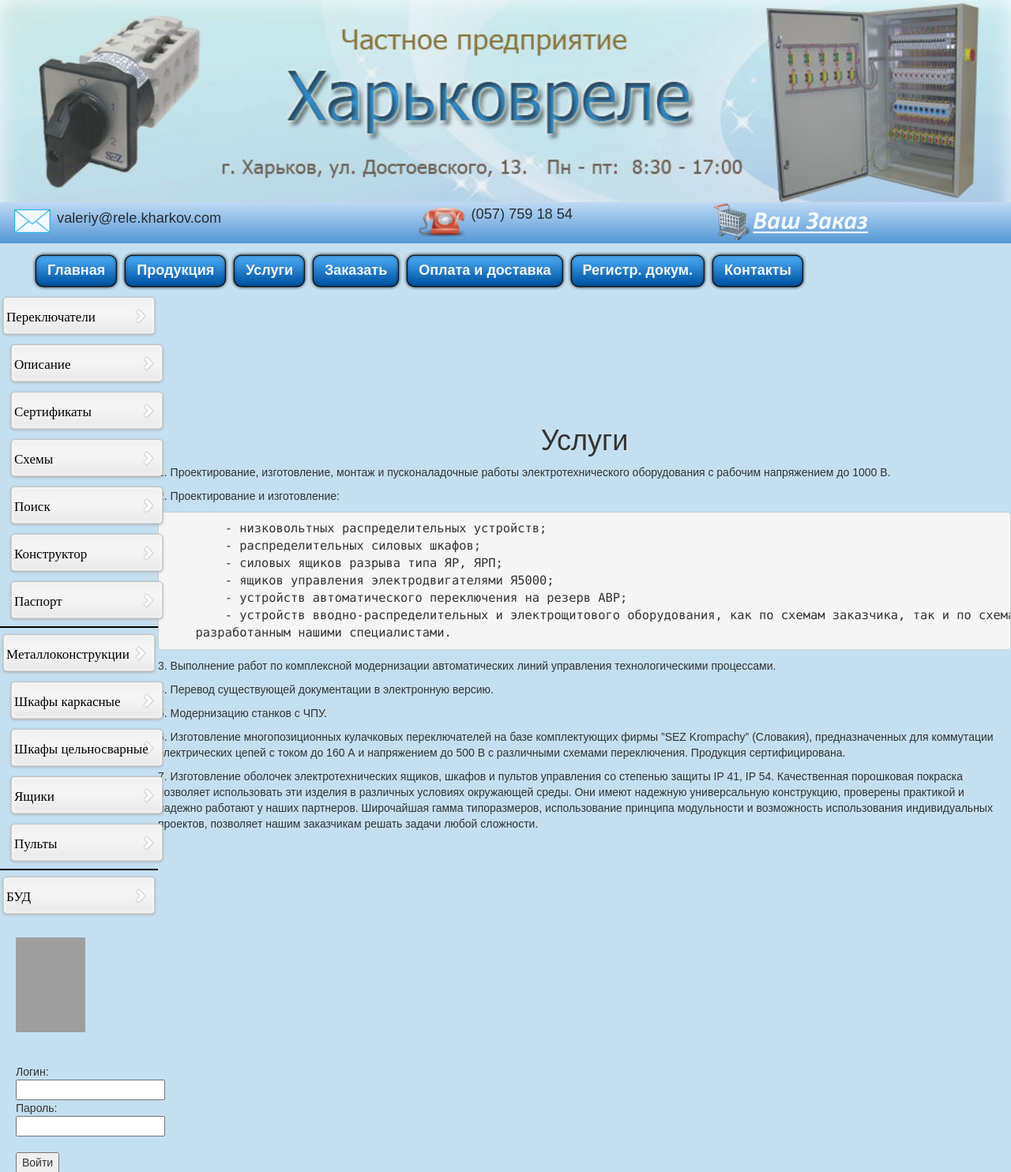
After one commit to randonner65/test, a Yii app: template views/site/services.php in a window 1280 px wide. The commit adds this page. Shown: the top 1484 px of the page at 79% size. Run offline with PHP 8.4 and a stand-in for Yii, Linux system fonts and the light colour scheme; the template is opened without the code that fills it, so the values that code supplies are empty; some libraries are stand-ins or nearby versions; grey boxes are pictures that could not be loaded.

Commit message:
creating site pages

```diff
--- a/views/layouts/header.html
+++ b/views/layouts/header.html
@@ -36,22 +36,22 @@
 	    <a href = '/' ><span>Главная</span></a>
       </li>
       <li id="menu_products">
-	    <a href = '/products' ><span>Продукция</span></a>
+	    <a href = '/site/products' ><span>Продукция</span></a>
       </li>
       <li id="menu_services">
-	    <a href = '/services' ><span>Услуги</span></a>
+	    <a href = '/site/services' ><span>Услуги</span></a>
       </li>
       <li id="menu_order">
-	    <a href = '/order' ><span>Заказать</span></a>
+	    <a href = '/site/order' ><span>Заказать</span></a>
       </li>
       <li id="menu_payment">
-	    <a href = '/payment' ><span>Оплата и доставка</span></a>
+	    <a href = '/site/payment' ><span>Оплата и доставка</span></a>
       </li>
 	  <li id="menu_payment">
-	    <a href = '/reg_doc' ><span>Регистр. докум.</span></a>
+	    <a href = '/site/reg_doc' ><span>Регистр. докум.</span></a>
       </li>
       <li id="menu_contacts">
-	    <a href = '/contact_page.php' ><span>Контакты</span></a>
+	    <a href = '/site/contact_page.php' ><span>Контакты</span></a>
       </li>
     </ul>
  </div>
--- a/views/layouts/left_panel.html
+++ b/views/layouts/left_panel.html
@@ -2,47 +2,47 @@
 
   <ul id = "menuleft">
 	  <li class = "title">
-	   <a href = "/switchers"><span>Переключатели</span></a>
+	   <a href = "/site/site/switchers"><span>Переключатели</span></a>
 	     <ul>
 	       <li>
-	          <a href = "/description_switchers" ><span>Описание</span></a>
+	          <a href = "/site/site/description_switchers" ><span>Описание</span></a>
 	   	   </li>
 	       <li>
-	          <a href = "/certificates" ><span>Сертификаты</span></a>
+	          <a href = "/site/site/certificates" ><span>Сертификаты</span></a>
 	   	   </li>
 		   <li>
-	          <a href = "/pages/scheme_switch/scheme_switch.php" ><span>Схемы</span></a>
+	          <a href = "/site/site/pages/scheme_switch/scheme_switch.php" ><span>Схемы</span></a>
 	   	   </li>
 		   <li>
-	          <a href = "/pages/search_scheme/search_scheme.php" ><span>Поиск</span></a>
+	          <a href = "/site/pages/search_scheme/search_scheme.php" ><span>Поиск</span></a>
 	   	   </li>
 		   <li>
-	          <a href = "/pages/order_switcher/constr_switcher1new.php" ><span>Конструктор</span></a>
+	          <a href = "/site/pages/order_switcher/constr_switcher1new.php" ><span>Конструктор</span></a>
 	   	   </li>
 		   <li>
-	          <a href = "/switcher/passport.php" ><span>Паспорт</span></a>
+	          <a href = "/site/switcher/passport.php" ><span>Паспорт</span></a>
 	   	   </li>
 		 </ul>
 	  </li>
 	  <li>
-	   <a href = "/metal_constr" ><span>Металлоконструкции</span></a>
+	   <a href = "/site/metal_constr" ><span>Металлоконструкции</span></a>
 	       <ul>
 	       <li>
-	          <a href = "/cabinets_frame" ><span>Шкафы каркасные</span></a>
+	          <a href = "/site/cabinets_frame" ><span>Шкафы каркасные</span></a>
 	   	   </li>
 	       <li>
-	          <a href = "/cabinets_allwelded" ><span>Шкафы цельносварные</span></a>
+	          <a href = "/site/cabinets_allwelded" ><span>Шкафы цельносварные</span></a>
 	   	   </li>
 		   <li>
-	          <a href = "/boxes" ><span>Ящики</span></a>
+	          <a href = "/site/boxes" ><span>Ящики</span></a>
 	   	   </li>
 		   <li>
-	          <a href = "/remotes" ><span>Пульты</span></a>
+	          <a href = "/site/remotes" ><span>Пульты</span></a>
 	   	   </li>
 		 </ul>
 	   </li>
 	  <li>
-	   <a href = "/bcm" ><span>БУД</span></a>
+	   <a href = "/site/bcm" ><span>БУД</span></a>
 	  </li>
 	</ul>
 		<div style='background: #C4DFF0; padding:20px;'>
--- /dev/null
+++ b/views/site/services.php
@@ -0,0 +1,23 @@
+<h1>Услуги</h1>
+<p>1. Проектирование, изготовление, монтаж и пусконаладочные работы электротехнического оборудования с
+    рабочим напряжением до 1000 В.</p>
+<p>2. Проектирование и изготовление:</p>
+<pre style="font-size: 110%;">	- низковольтных распределительных устройств;
+	- распределительных силовых шкафов;
+	- силовых ящиков разрыва типа ЯР, ЯРП;
+	- ящиков управления электродвигателями Я5000;
+	- устройств автоматического переключения на резерв АВР;
+	- устройств вводно-распределительных и электрощитового оборудования, как по схемам заказчика, так и по схемам,
+    разработанным нашими специалистами.</pre>
+<p>3. Выполнение работ по комплексной модернизации автоматических линий управления технологическими процессами.</p>
+<p>4. Перевод существующей документации в электронную версию.</p>
+<p>5. Модернизацию станков с ЧПУ.</p>
+<p>6. Изготовление многопозиционных кулачковых переключателей на базе комплектующих фирмы ”SEZ Krompachy” (Словакия),
+    предназначенных для коммутации электрических цепей с током до 160 А и напряжением до 500 В с различными схемами
+    переключения. Продукция сертифицирована.</p>
+<p>7. Изготовление оболочек электротехнических ящиков, шкафов и пультов управления со степенью защиты IP 41, IP 54.
+    Качественная порошковая покраска позволяет
+    использовать эти изделия в различных условиях окружающей среды. Они имеют надежную универсальную конструкцию,
+    проверены практикой и надежно работают у наших партнеров. Широчайшая гамма типоразмеров, использование принципа
+    модульности и возможность использования индивидуальных проектов, позволяет нашим заказчикам решать задачи любой
+    сложности.</p>
--- a/web/styles/styles.css
+++ b/web/styles/styles.css
@@ -44,7 +44,7 @@ a:visited {
 }
 
 #content {
-	padding-bottom: 50px;
+	padding-bottom: 150px;
 	clear: both;
 }
 #content div{
```
Also changed, not shown: controllers/SiteController.php (+12 -2 lines), views/site/payment.php (added, +18 -0 lines).
